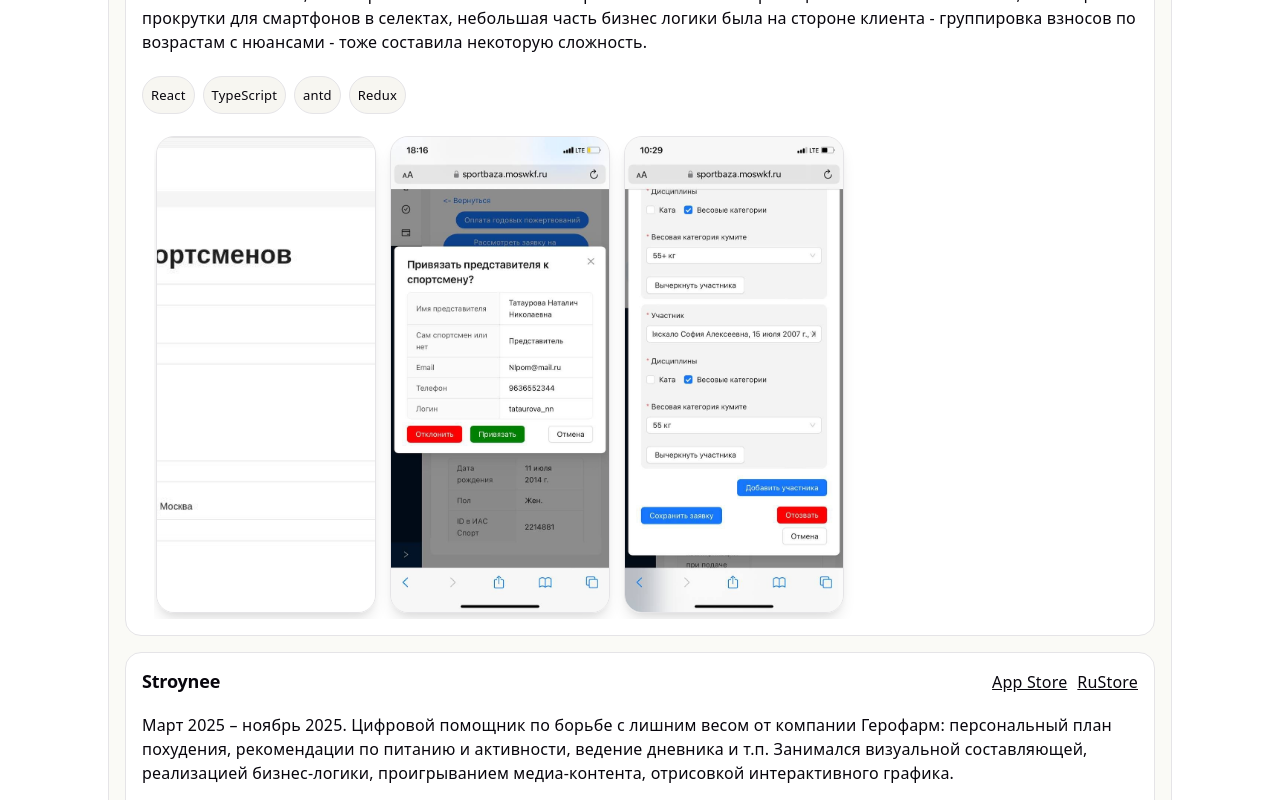
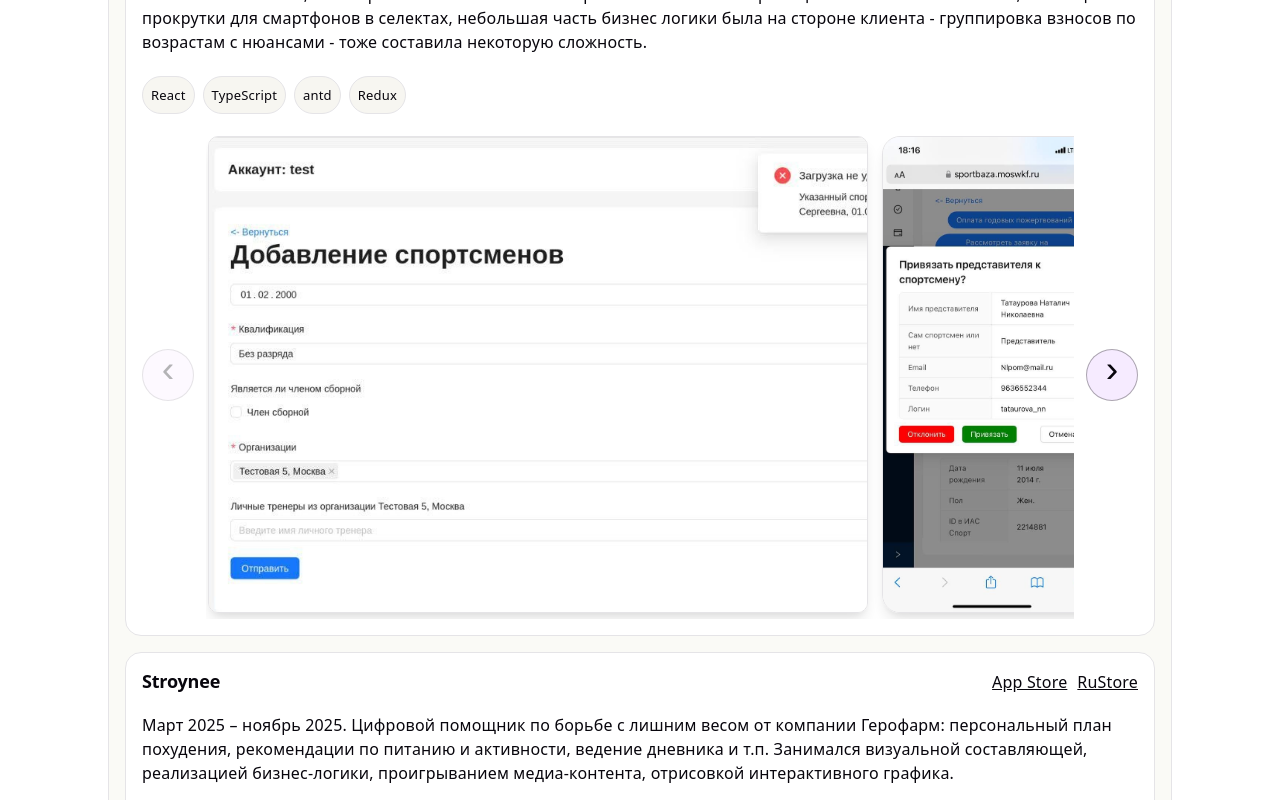
Before and after one commit to Gorokhov-Pavel/cv-site, a React (Vite) app: page / in a window 1280 px wide. Shown: the part 860-1660 px from the top of the page. Built offline with nearby package versions, Linux system fonts and the light colour scheme.

Commit message:
Fix screenshots

```diff
--- a/src/data.ts
+++ b/src/data.ts
@@ -38,7 +38,7 @@ export const projects: Project[] = [
       { label: "sportbaza.moswkf.ru", href: "https://sportbaza.moswkf.ru" },
     ],
     screenshots: [
-      { src: sb1, alt: "Экран 1" },
+      { src: sb1, alt: "Экран 1", isDesktop: true },
       { src: sb2, alt: "Экран 2" },
       { src: sb3, alt: "Экран 3" },
     ],
@@ -156,7 +156,7 @@ export const projects: Project[] = [
     //outro: '',
     stack: ["React", "TypeScript", "scss", "Chart.js"],
     screenshots: [
-      { src: sp1, alt: "Экран 1" },
+      { src: sp1, alt: "Экран 1", isDesktop: true },
     ],
   },
 ];
```
